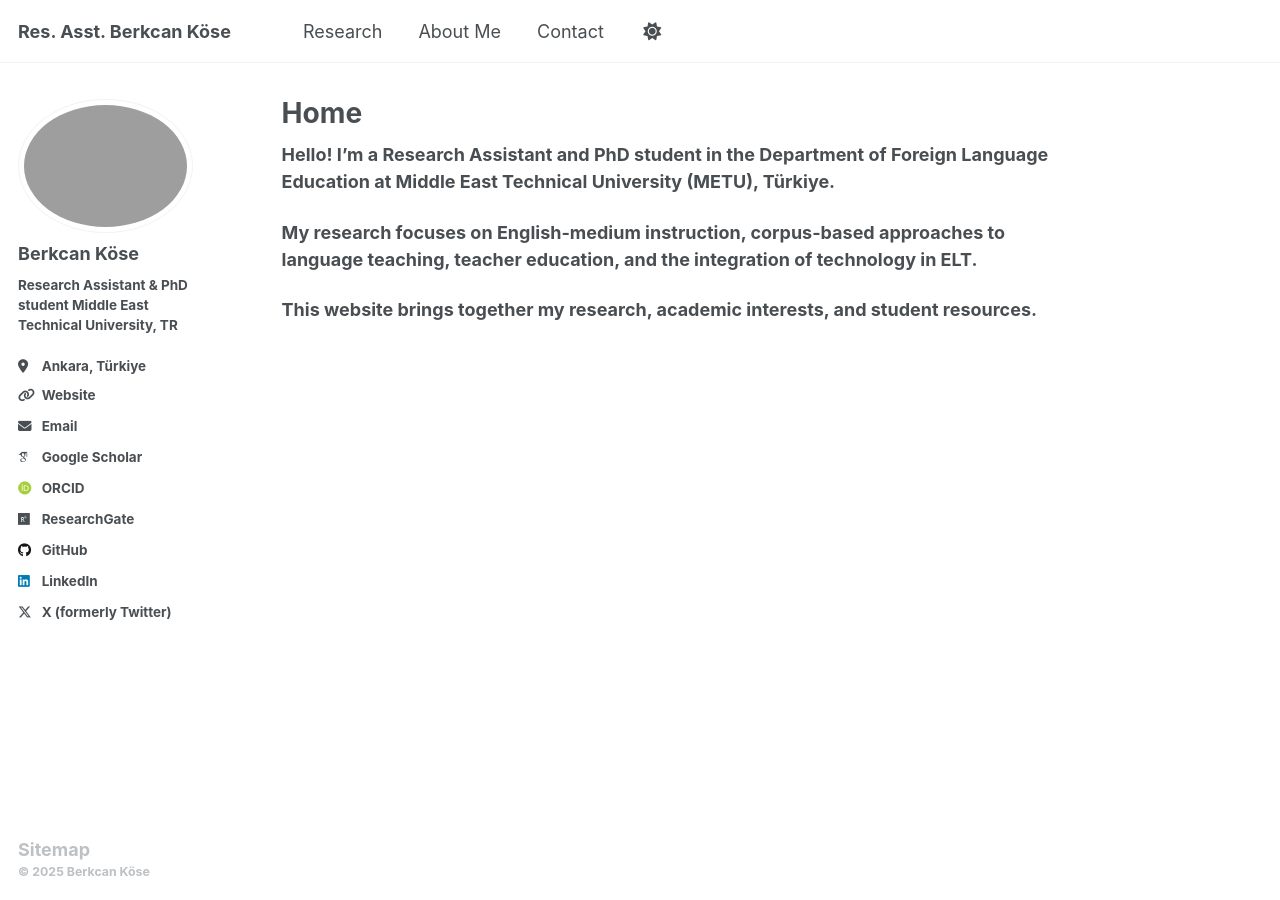
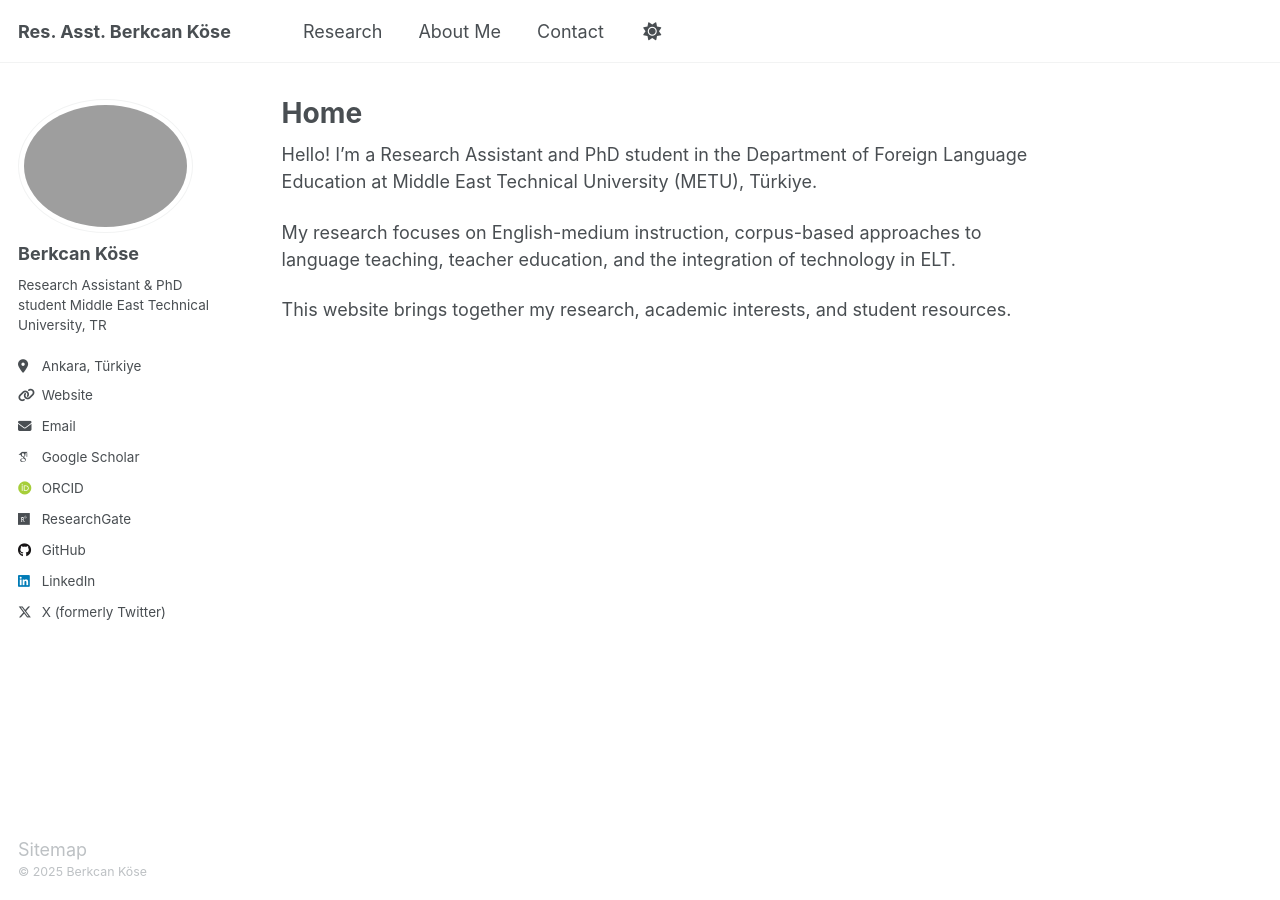
Before and after one commit to berkcankose/berkcankose.github.io, a Jekyll site: the page built from _pages/about.md, in a window 1280 px wide. Built offline with Jekyll 4.4.1, drawn with Linux system fonts in a browser that asks for light colours; some web fonts are replaced.

```diff
--- a/_config.yml
+++ b/_config.yml
@@ -25,7 +25,7 @@ author:
   avatar           : "profile.png"
   name             : "Berkcan Köse"
   pronouns         : # example: "she/her"
-  bio              : "<strong>Research Assistant & PhD student<strong> Middle East Technical University, TR"
+  bio              : "Research Assistant & PhD student Middle East Technical University, TR"
   location         : "Ankara, Türkiye"
   employer         : # example: "she/her"
   uri              : "https://avesis.metu.edu.tr/berkcank"
```
